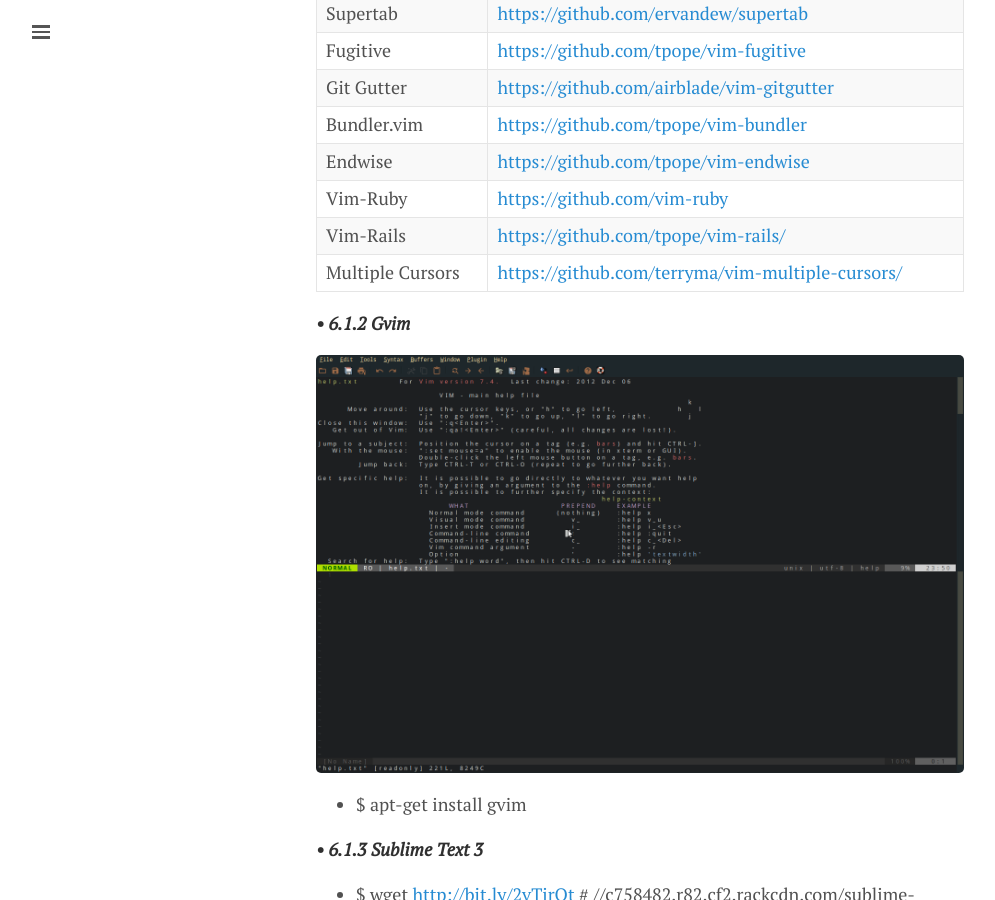
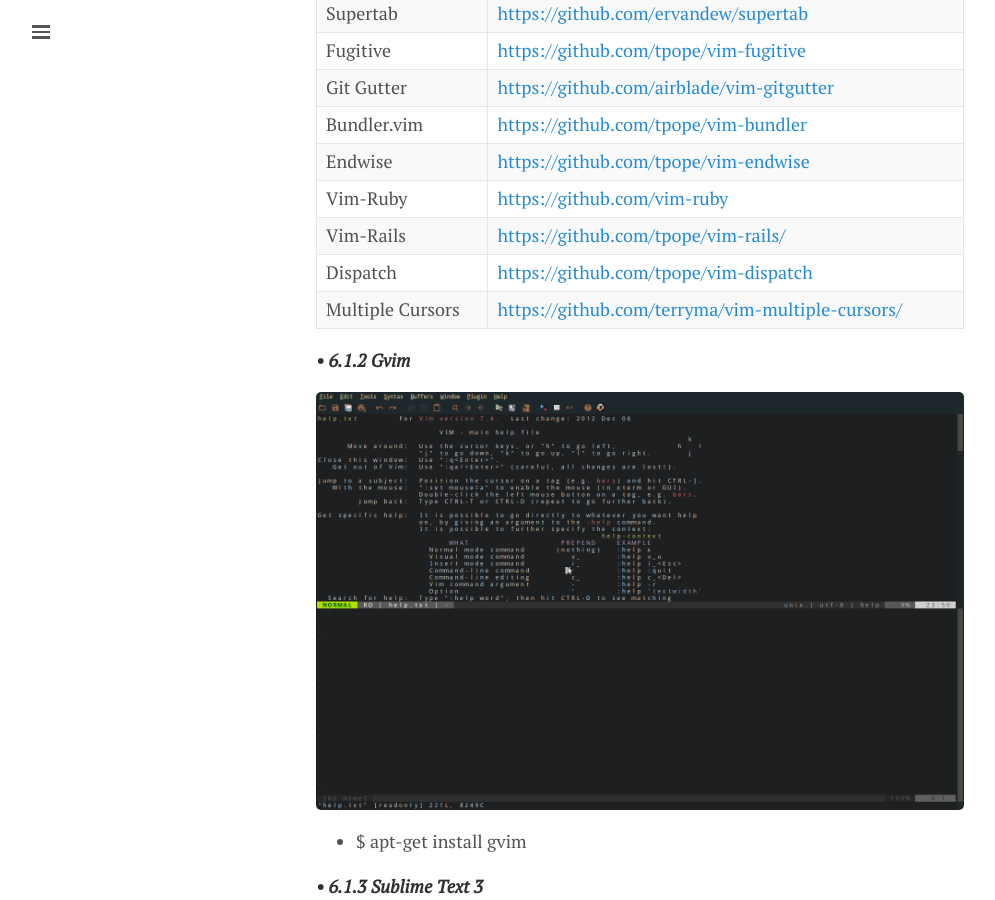
Before and after one commit to lgeurts/lgeurts.github.io, a Jekyll site: the page built from _posts/2017-07-11-bunsenlabs-linux-setup-notes-for dell-inspiron-6000.md, in a window 1280 px wide and 900 px high, scrolled down 8057 px. Shown: the whole window, without its empty margins (0-995 px from the left). Built offline with Jekyll 4.4.1, drawn with Linux system fonts in a browser that asks for light colours; nearby versions of some CDN libraries; comment, search, counter and statistics services are not loaded.

Commit message:
Change vim plugin section, added dispatch

```diff
--- a/_posts/2017-07-11-bunsenlabs-linux-setup-notes-for dell-inspiron-6000.md
+++ b/_posts/2017-07-11-bunsenlabs-linux-setup-notes-for dell-inspiron-6000.md
@@ -247,6 +247,7 @@
 Endwise       | [https://github.com/tpope/vim-endwise](https://github.com/tpope/vim-endwise)
 Vim-Ruby      | [https://github.com/vim-ruby](https://github.com/vim-ruby)
 Vim-Rails     | [https://github.com/tpope/vim-rails/](https://github.com/tpope/vim-rails/)
+Dispatch      | [https://github.com/tpope/vim-dispatch](https://github.com/tpope/vim-dispatch)
 Multiple Cursors | [https://github.com/terryma/vim-multiple-cursors/](https://github.com/terryma/vim-multiple-cursors/)
 
 ***• 6.1.2 Gvim***
```
